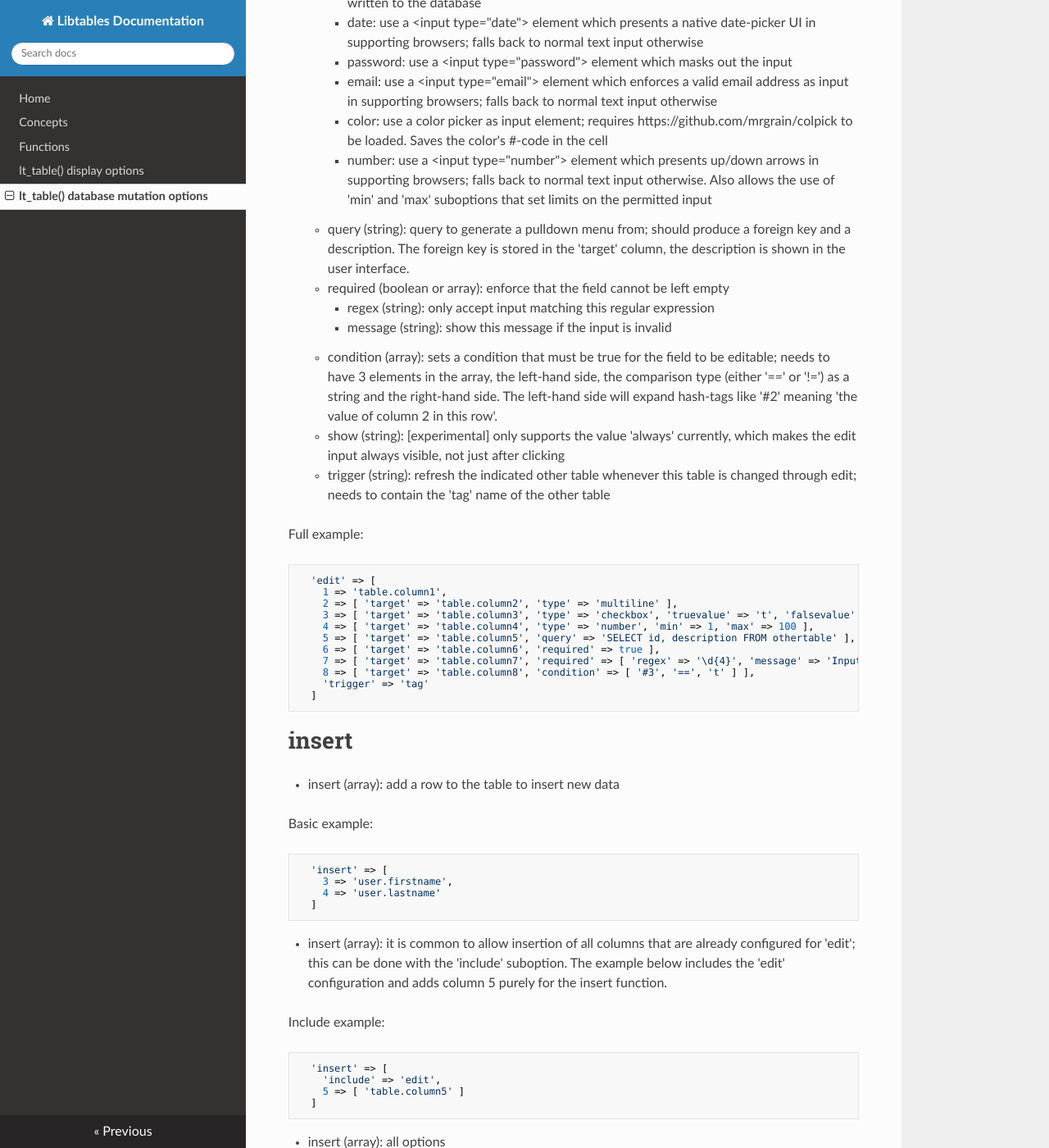
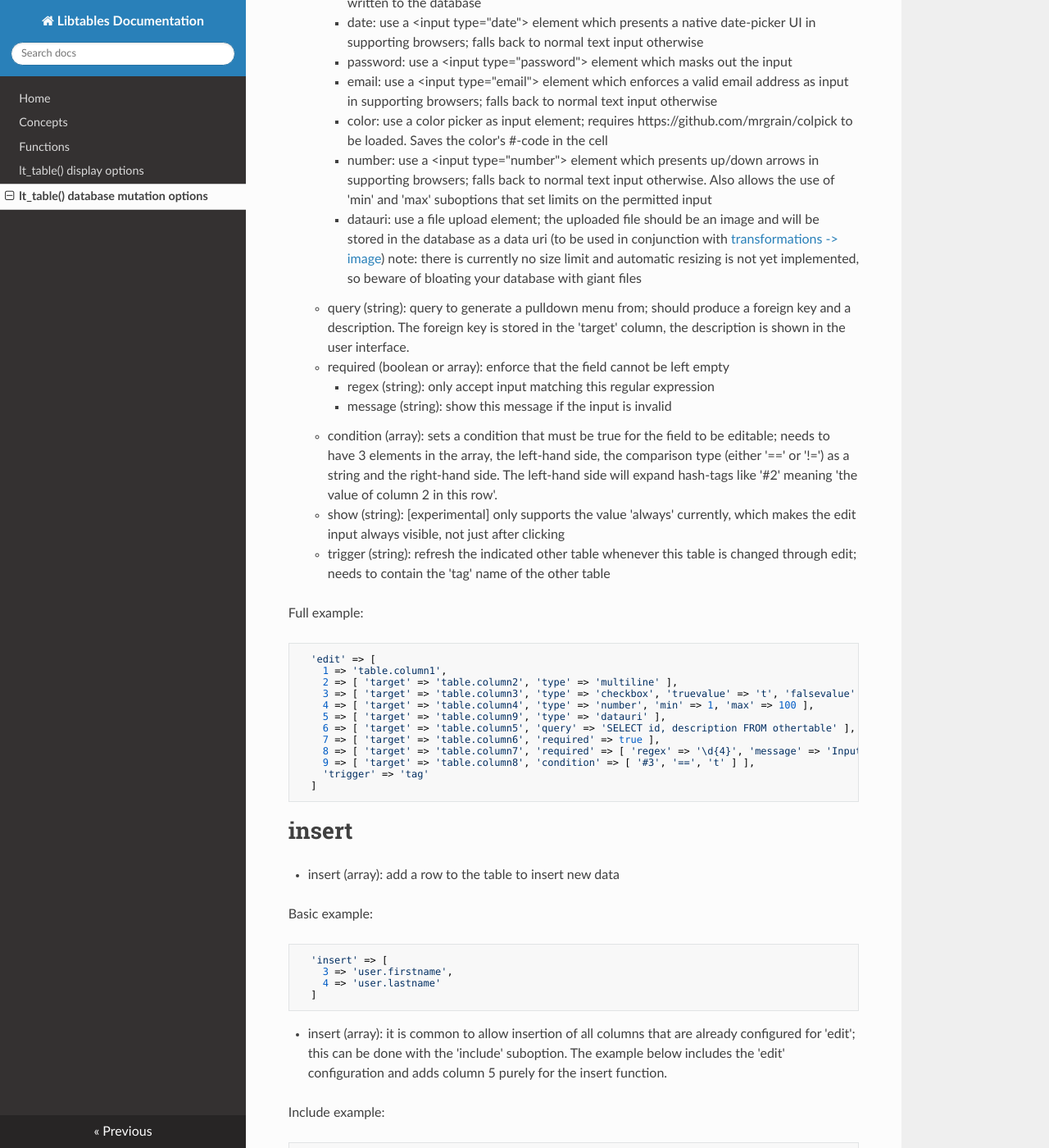
Before and after one commit to bartnv/libtables2, an MkDocs documentation site: the page built from docs/table_options_database.md, in a window 1280 px wide and 1400 px high, scrolled down 506 px. Shown: the whole window at 82% size. Built offline with MkDocs 1.6.1, drawn with Linux system fonts in a browser that asks for light colours; nearby versions of some CDN libraries; old or Windows-style settings are respelled for this version of MkDocs.

Commit message:
Document the edit type datauri option

````diff
--- a/docs/table_options_database.md
+++ b/docs/table_options_database.md
@@ -21,6 +21,8 @@ Basic example:
         * color: use a color picker as input element; requires https://github.com/mrgrain/colpick to be loaded. Saves the color's #-code in the cell
         * number: use a &lt;input type="number"> element which presents up/down arrows in supporting browsers; falls back to normal text input otherwise. Also allows the use of
           'min' and 'max' suboptions that set limits on the permitted input
+        * datauri: use a file upload element; the uploaded file should be an image and will be stored in the database as a data uri (to be used in conjunction with [transformations -> image](https://bart.noordervliet.net/lt-docs/table_options_display/#transformations-experimental))
+          note: there is currently no size limit and automatic resizing is not yet implemented, so beware of bloating your database with giant files
     * query (string): query to generate a pulldown menu from; should produce a foreign key and a description.
       The foreign key is stored in the 'target' column, the description is shown in the user interface.
     * required (boolean or array): enforce that the field cannot be left empty
@@ -38,10 +40,11 @@ Full example:
     2 => [ 'target' => 'table.column2', 'type' => 'multiline' ],
     3 => [ 'target' => 'table.column3', 'type' => 'checkbox', 'truevalue' => 't', 'falsevalue' => 'f' ],
     4 => [ 'target' => 'table.column4', 'type' => 'number', 'min' => 1, 'max' => 100 ],
-    5 => [ 'target' => 'table.column5', 'query' => 'SELECT id, description FROM othertable' ],
-    6 => [ 'target' => 'table.column6', 'required' => true ],
-    7 => [ 'target' => 'table.column7', 'required' => [ 'regex' => '\d{4}', 'message' => 'Input is not a 4-digit code' ] ],
-    8 => [ 'target' => 'table.column8', 'condition' => [ '#3', '==', 't' ] ],
+    5 => [ 'target' => 'table.column9', 'type' => 'datauri' ],
+    6 => [ 'target' => 'table.column5', 'query' => 'SELECT id, description FROM othertable' ],
+    7 => [ 'target' => 'table.column6', 'required' => true ],
+    8 => [ 'target' => 'table.column7', 'required' => [ 'regex' => '\d{4}', 'message' => 'Input is not a 4-digit code' ] ],
+    9 => [ 'target' => 'table.column8', 'condition' => [ '#3', '==', 't' ] ],
     'trigger' => 'tag'
   ]
 ```
````
